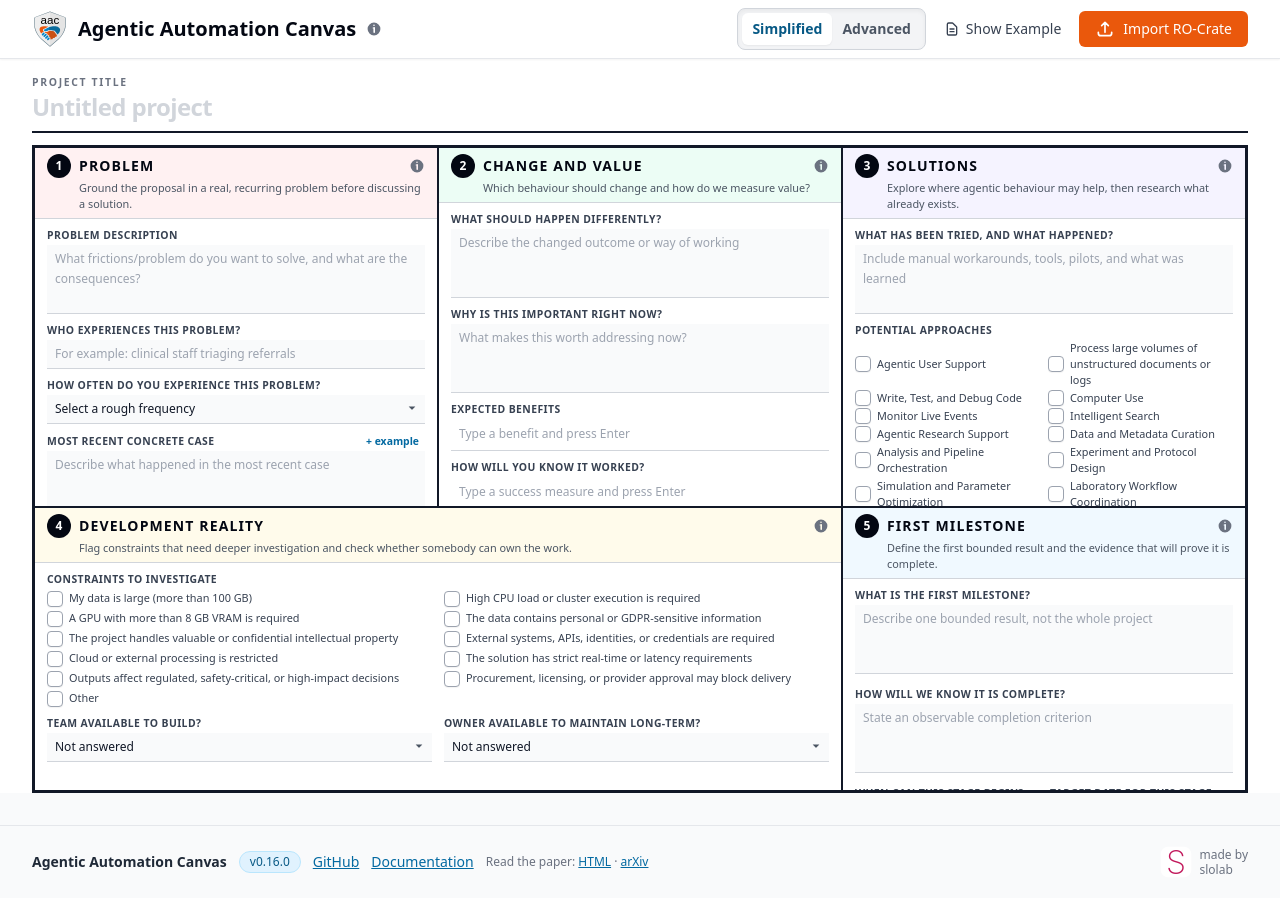
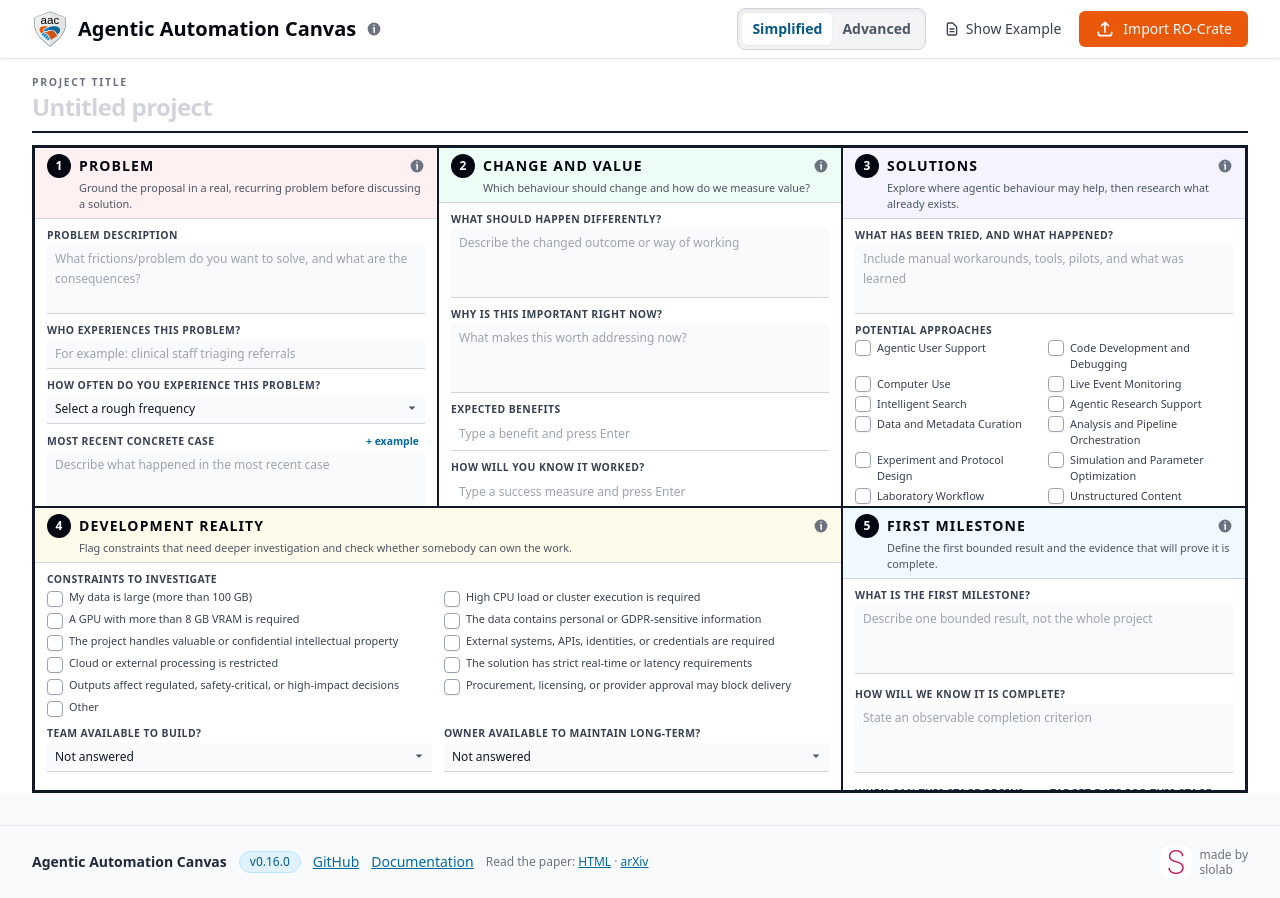
Before and after one commit to slolab/agentic-automation-canvas, a Vue app: page / in a window 1280 px wide. Built offline with nearby package versions, Linux system fonts and the light colour scheme.

Commit message:
harmonise and polish solutions checklist

```diff
--- a/src/components/sections/DeveloperFeasibility.vue
+++ b/src/components/sections/DeveloperFeasibility.vue
@@ -224,7 +224,7 @@
           <legend class="form-label">Development Constraints</legend>
           <p class="mb-3 text-xs text-gray-500">Flags from the simplified canvas that require a deeper assessment.</p>
           <div class="grid grid-cols-1 md:grid-cols-2 xl:grid-cols-3 gap-2">
-            <label v-for="option in constraintOptions" :key="option.value" class="form-checkbox-field items-start">
+            <label v-for="option in constraintOptions" :key="option.value" class="form-checkbox-field items-baseline">
               <input
                 type="checkbox"
                 class="form-checkbox-small mt-0.5"
@@ -551,7 +551,7 @@
                     <label
                       v-for="option in approachOptions"
                       :key="option.value"
-                      class="form-checkbox-field items-start"
+                      class="form-checkbox-field items-baseline"
                     >
                       <input
                         type="checkbox"
--- a/src/components/sections/SimplifiedCanvas.vue
+++ b/src/components/sections/SimplifiedCanvas.vue
@@ -208,7 +208,7 @@
 
           <fieldset id="solution-approaches">
             <legend class="canvas-label">Potential Approaches</legend>
-            <div class="grid grid-cols-2 gap-x-2 gap-y-0.5">
+            <div class="grid grid-cols-2 gap-x-2 gap-y-1">
               <label v-for="option in approachOptions" :key="option.value" class="canvas-check">
                 <input
                   type="checkbox"
@@ -266,8 +266,8 @@
 
         <fieldset>
           <legend class="canvas-label">Constraints to investigate</legend>
-          <div class="grid grid-cols-2 gap-x-3 gap-y-0.5 2xl:grid-cols-3">
-            <label v-for="option in constraintOptions" :key="option.value" class="canvas-check items-start">
+          <div class="grid grid-cols-2 gap-x-3 gap-y-1 2xl:grid-cols-3">
+            <label v-for="option in constraintOptions" :key="option.value" class="canvas-check">
               <input
                 type="checkbox"
                 class="form-checkbox-small mt-0.5"
@@ -682,7 +682,7 @@ function updateStageDate(field: 'startDate' | 'endDate', event: Event) {
 }
 
 .canvas-check {
-  @apply flex min-w-0 cursor-pointer items-center gap-1.5 text-[0.68rem] leading-4 text-gray-700;
+  @apply flex min-w-0 cursor-pointer items-start gap-1.5 text-[0.68rem] leading-4 text-gray-700;
 }
 
 .canvas-check:hover {
--- a/src/schema/simplifiedCanvasOptions.ts
+++ b/src/schema/simplifiedCanvasOptions.ts
@@ -37,10 +37,9 @@ const problemFrequencyLabels: Record<ProblemFrequency, string> = {
 
 const technicalApproachLabels = {
   'agentic-user-support': 'Agentic User Support',
-  'unstructured-content-processing': 'Process large volumes of unstructured documents or logs',
-  'code-development': 'Write, Test, and Debug Code',
+  'code-development': 'Code Development and Debugging',
   'computer-use': 'Computer Use',
-  'live-event-monitoring': 'Monitor Live Events',
+  'live-event-monitoring': 'Live Event Monitoring',
   'intelligent-search': 'Intelligent Search',
   'agentic-research-support': 'Agentic Research Support',
   'data-metadata-curation': 'Data and Metadata Curation',
@@ -48,6 +47,7 @@ const technicalApproachLabels = {
   'experiment-protocol-design': 'Experiment and Protocol Design',
   'simulation-parameter-optimization': 'Simulation and Parameter Optimization',
   'laboratory-workflow-coordination': 'Laboratory Workflow Coordination',
+  'unstructured-content-processing': 'Unstructured Content Processing',
   other: 'Other',
 }
 
```
